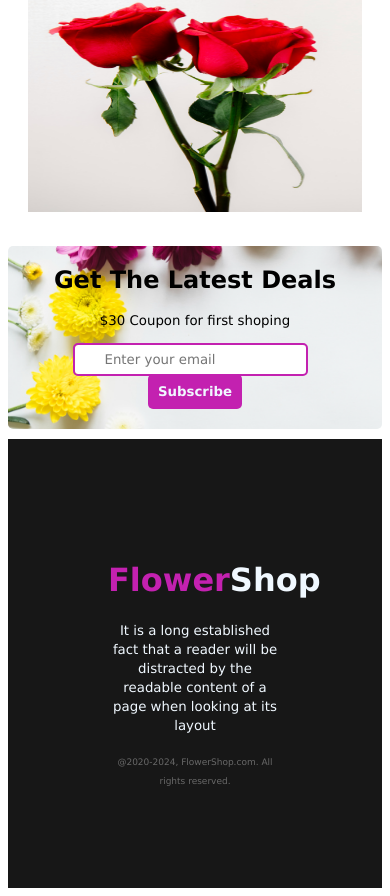
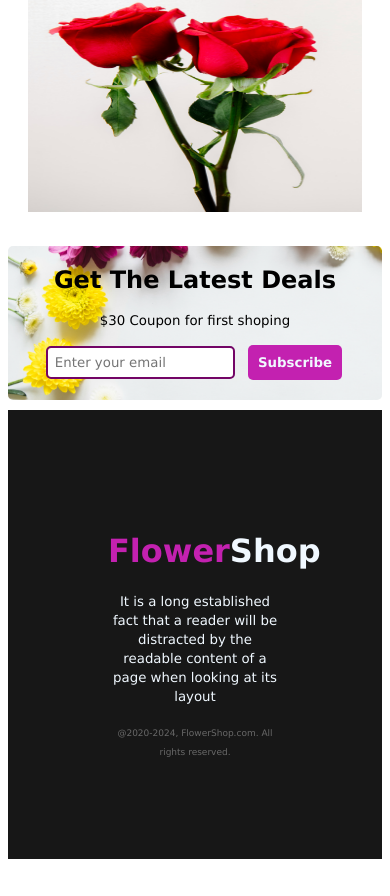
Before and after one commit to Parves21/Galaxy-Second-HTML, a plain HTML site: page index.html in a window 390 px wide. Shown: the part 4618-5514 px from the top of the page. After the commit the page ends 5485 px from the top, so only its background shows below. Drawn offline with Linux system fonts and the light colour scheme.

Commit message:
get all details ar input tag change

```diff
--- a/index.html
+++ b/index.html
@@ -198,7 +198,8 @@
                 align-items: center;
 
             }
-            #Three-icon-Section div img{
+
+            #Three-icon-Section div img {
                 height: 100%;
                 width: 30%;
             }
@@ -244,7 +245,16 @@
                 height: max-content;
                 border: none;
                 border-radius: 5px;
-                background-size:  cover;
+                background-size: cover;
+            }
+
+            #Get-The-Latest-Deals div input {
+                padding: 7px;
+                gap: 0;
+                border: none;
+                outline: 2px solid #730566;
+                outline-offset: 40%;
+                border-radius: 3px;
             }
 
             #Get-The-Latest-Deals div h2 {
```
